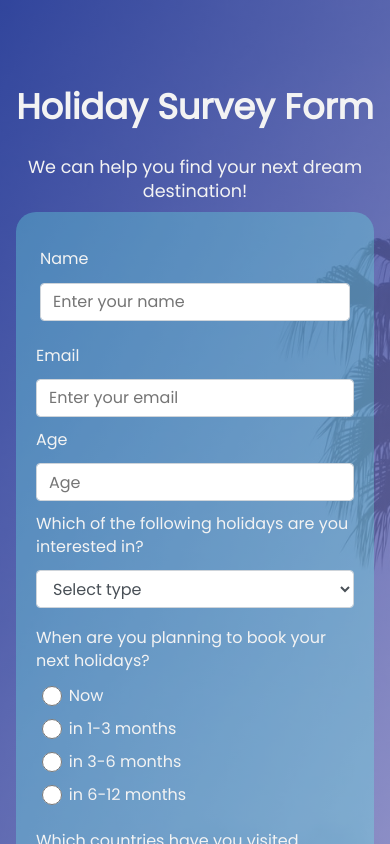
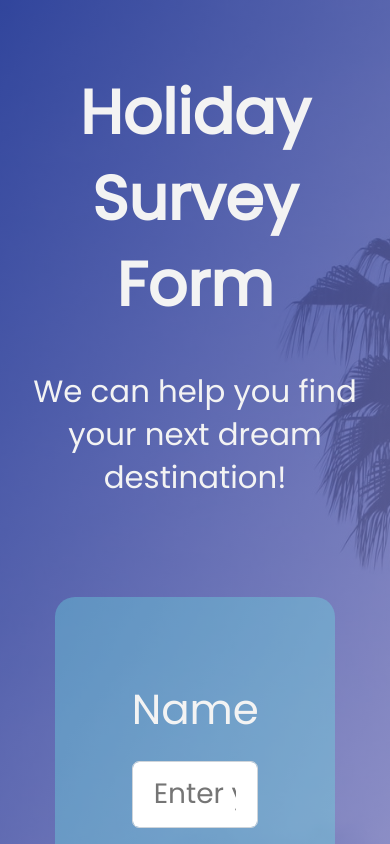
Before and after one commit to annatyrka/survey-form, a plain HTML site: page survey_form/index.html in a window 390 px wide. Shown: the top 844 px of the page. Drawn offline with Linux system fonts and the light colour scheme.

Commit message:
media updated

```diff
--- a/survey_form/assets/main.css
+++ b/survey_form/assets/main.css
@@ -1,4 +1,4 @@
-@import url('https://fonts.googleapis.com/css?family=Poppins:200i,400&display=swap');
+@import url("https://fonts.googleapis.com/css?family=Poppins:200i,400&display=swap");
 
 :root {
   --color-white: #f3f3f3;
@@ -8,14 +8,14 @@
 }
 
 * {
-   box-sizing: border-box;
+  box-sizing: border-box;
 }
 
 body::before {
-  content: '';
+  content: "";
   position: fixed;
   top: 0;
-  left:0;
+  left: 0;
   height: 100%;
   width: 100%;
   z-index: -1;
@@ -26,14 +26,15 @@ body::before {
       115deg,
       rgba(38, 58, 158, 0.8),
       rgba(136, 136, 206, 0.7)
-    ), url(./photo-1604695351790-b741237d039c.jpg);
+    ),
+    url(./photo-1604695351790-b741237d039c.jpg);
 }
 body {
   font-size: 1.1rem;
   font-weight: 400;
   line-height: 1.4;
   color: var(--color-white);
-  font-family: 'Poppins', sans-serif;
+  font-family: "Poppins", sans-serif;
 }
 
 .container {
@@ -41,9 +42,8 @@ body {
   width: 100%;
 }
 
-
 form {
-  background-color: hsla(174,90%,70%,0.3);
+  background-color: hsla(174, 90%, 70%, 0.3);
   padding: 2rem 2.5rem;
   margin: 3.5rem 1.5rem;
   border-radius: 20px;
@@ -107,8 +107,8 @@ label {
   border-radius: 2px;
   cursor: pointer;
   font-size: 1.2rem;
-  border:none;
-  margin: 1rem 0
+  border: none;
+  margin: 1rem 0;
 }
 
 .submit-button:hover {
@@ -133,21 +133,23 @@ textarea {
   line-height: inherit;
 }
 
-@media (max-width: 576px) {
-  .container {
-    max-width: 100%;
-    padding: 0.25rem;
-  }
-  form {
-    font-size: 1rem;
-    padding: 1.25rem;
-    margin: 0.25rem;
-  }
-
-}
-
-@media (min-width: 768px) {
+@media (min-width: 1000px) {
   .container {
     max-width: 720px;
   }
 }
+@media (max-width: 1000px) {
+  html {
+    font-size: 1.75rem;
+  }
+  .container {
+    width: 97.5%;
+  }
+  form p {
+    font-size: 0.5rem;
+    padding: 0.5rem 0;
+  }
+  .input-text {
+    font-size: 1.5rem;
+  }
+}
```
